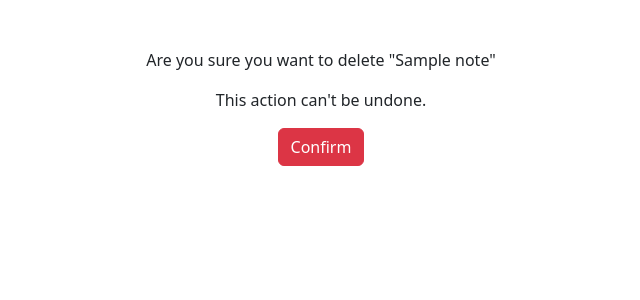
After one commit to reskyramadhandi/smartnotes, a Django app: page /smart/notes/1/delete in a window 1280 px wide. The commit adds this page. Shown: the top 300 px of the page, without its empty margins (319-959 px from the left). Run offline with Django 3.2, Linux system fonts and the light colour scheme; tables that the repository leaves empty hold one stand-in row (values such as "Sample post").

Commit message:
Setup CRUD - Delete

```diff
--- /dev/null
+++ b/notes/templates/notes/notes_delete.html
@@ -0,0 +1,13 @@
+{% extends "base.html" %}
+
+{% block content %}
+<form method="post">
+    {% csrf_token%}
+    <p>Are you sure you want to delete "{{notes.title}}"</p>
+    <p>This action can't be undone.</p>
+
+    <input type="submit" class="btn btn-danger" value="Confirm">
+</form>
+
+
+{% endblock %}
--- a/notes/templates/notes/notes_detail.html
+++ b/notes/templates/notes/notes_detail.html
@@ -9,5 +9,6 @@
 
 <a href="{% url 'notes.list' %}" class="btn btn-secondary my-5">Back</a>
 <a href="{% url 'notes.update' pk=note.id %}" class="btn btn-secondary">Edit</a>
+<a href="{% url 'notes.delete' pk=note.id %}" class="btn btn-danger">Delete</a>
 
 {% endblock %}
--- a/notes/urls.py
+++ b/notes/urls.py
@@ -7,4 +7,6 @@ urlpatterns = [
     path('notes/<int:pk>', views.NotesDetailView.as_view(), name="notes.detail"),
     path('notes/new', views.NotesCreateView.as_view(), name="notes.new"),
     path('notes/<int:pk>/edit', views.NotesUpdateView.as_view(), name="notes.update"),
+    path('notes/<int:pk>/delete',
+         views.NotesDeleteView.as_view(), name="notes.delete"),
 ]
--- a/notes/views.py
+++ b/notes/views.py
@@ -1,11 +1,18 @@
 from django.shortcuts import render
 from django.http import Http404
 from django.views.generic import CreateView, DetailView, ListView, UpdateView
+from django.views.generic.edit import DeleteView
 
 from .forms import NotesForm
 from .models import Notes
 
 # Create your views here.
+
+
+class NotesDeleteView(DeleteView):
+    model = Notes
+    success_url = '/smart/notes'
+    template_name = "notes/notes_delete.html"
 
 
 class NotesUpdateView(UpdateView):
```
